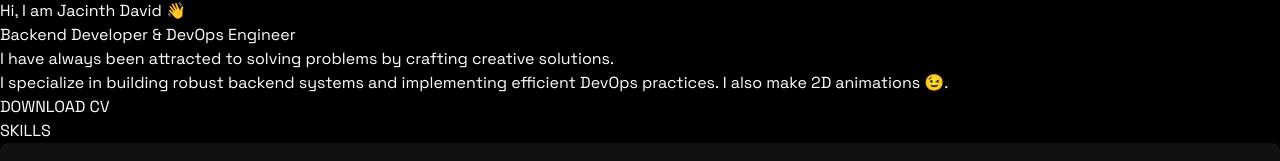
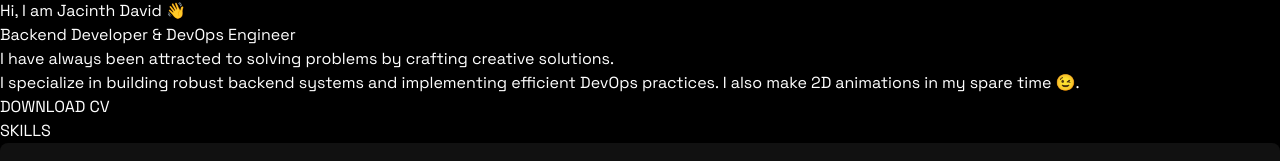
Before and after one commit to jdmghk/jacinth-portfolio, a React (Vite) app: page / in a window 1280 px wide. Shown: the part 397-558 px from the top of the page. Built offline with nearby package versions, Linux system fonts and the light colour scheme.

Commit message:
added slight footer animation

```diff
--- a/src/App.tsx
+++ b/src/App.tsx
@@ -27,7 +27,7 @@ function App() {
             I have always been attracted to solving problems by crafting creative solutions.
           </p>
           <p className="text-xl text-gray-400 max-w-2xl mb-12">
-            I specialize in building robust backend systems and implementing efficient DevOps practices. I also make 2D animations 😉.
+            I specialize in building robust backend systems and implementing efficient DevOps practices. I also make 2D animations in my spare time 😉.
           </p>
           <a
             href="https://drive.google.com/file/d/1nT0V-DTDbTOWzoXt6j95nLy5CU14-WG3/view?usp=sharing"
--- a/src/components/Footer.tsx
+++ b/src/components/Footer.tsx
@@ -10,13 +10,13 @@ const Footer = () => {
         <div className="flex gap-8">
           <a
             href="mailto:jacinthdavid@brieflynetworks.com"
-            className="bg-[#111111] rounded-full p-6 hover:bg-[#181818] transition-colors"
+            className="bg-[#111111] rounded-full p-6 hover:bg-[#181818] transition-all duration-300 hover:scale-150"
           >
             <Mail size={32} className="text-blue-500" />
           </a>
           <a
             href="https://twitter.com/jdmghk"
-            className="bg-[#111111] rounded-full p-6 hover:bg-[#181818] transition-colors"
+            className="bg-[#111111] rounded-full p-6 hover:bg-[#181818] transition-all duration-300 hover:scale-150"
             target="_blank"
             rel="noopener noreferrer"
           >
@@ -24,7 +24,7 @@ const Footer = () => {
           </a>
           <a
             href="https://www.linkedin.com/in/jacinth-david-990a03211/"
-            className="bg-[#111111] rounded-full p-6 hover:bg-[#181818] transition-colors"
+            className="bg-[#111111] rounded-full p-6 hover:bg-[#181818] transition-all duration-300 hover:scale-150"
             target="_blank"
             rel="noopener noreferrer"
           >
```
